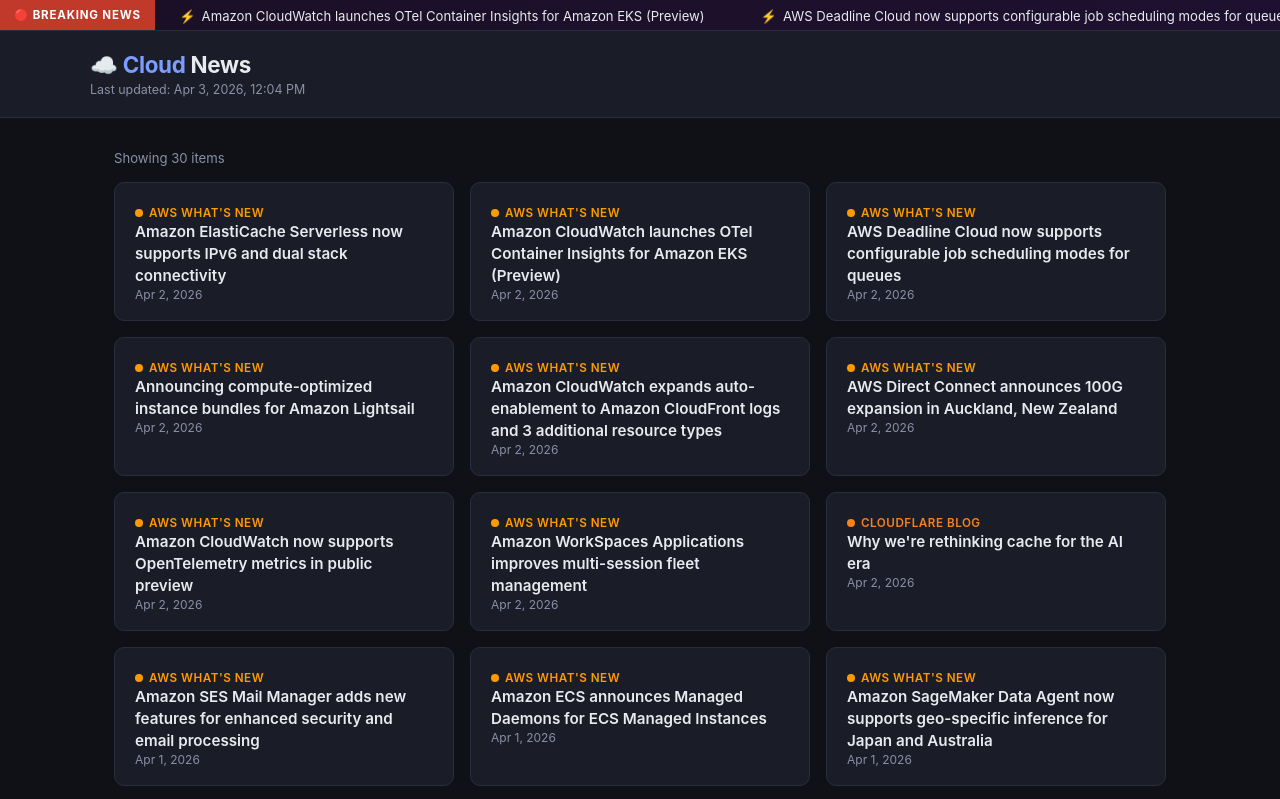
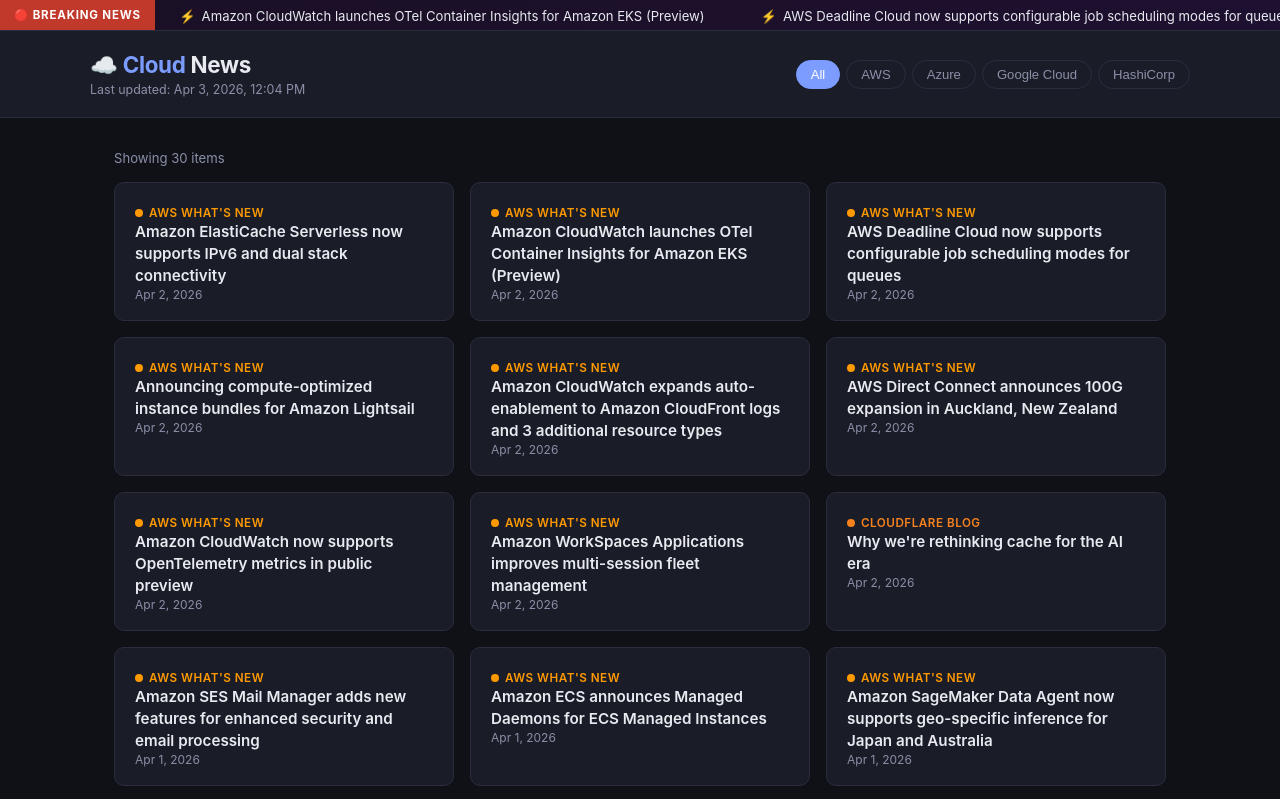
Before and after one commit to jrlong2/cloud-news, a website: page index.html in a window 1280 px wide. Shown: the top 799 px of the page. Drawn offline with Linux system fonts and the light colour scheme.

Commit message:
Add filter tabs for All, AWS, Azure, Google Cloud, and HashiCorp
Co-Authored-By: Oz <oz-agent@warp.dev>

```diff
--- a/index.html
+++ b/index.html
@@ -66,6 +66,34 @@
       margin-top: 3px;
     }
 
+    nav {
+      display: flex;
+      gap: 6px;
+      flex-wrap: wrap;
+    }
+
+    .tab {
+      padding: 6px 14px;
+      border-radius: 20px;
+      border: 1px solid var(--border);
+      background: transparent;
+      color: var(--text-secondary);
+      font-size: 0.82rem;
+      font-weight: 500;
+      cursor: pointer;
+      transition: background var(--transition), color var(--transition), border-color var(--transition);
+    }
+
+    .tab:hover {
+      background: var(--surface-hover);
+      color: var(--text-primary);
+    }
+
+    .tab.active {
+      background: var(--text-link);
+      border-color: var(--text-link);
+      color: #fff;
+    }
 
     main {
       max-width: 1100px;
@@ -249,6 +277,13 @@
         <h1>☁️ <span>Cloud</span> News</h1>
         <div id="last-updated">Loading…</div>
       </div>
+      <nav id="tabs">
+        <button class="tab active" data-source="all">All</button>
+        <button class="tab" data-source="AWS What's New">AWS</button>
+        <button class="tab" data-source="Azure Updates">Azure</button>
+        <button class="tab" data-source="Google Cloud Blog">Google Cloud</button>
+        <button class="tab" data-source="HashiCorp Blog">HashiCorp</button>
+      </nav>
     </div>
   </header>
 
@@ -269,6 +304,7 @@
     };
 
     let allItems = [];
+    let activeFilter = 'all';
 
     function formatDate(str) {
       try {
@@ -324,6 +360,22 @@
         .replace(/"/g, '&quot;');
     }
 
+    function applyFilter(source) {
+      activeFilter = source;
+      document.querySelectorAll('.tab').forEach(t => {
+        t.classList.toggle('active', t.dataset.source === source);
+      });
+      const filtered = source === 'all'
+        ? allItems
+        : allItems.filter(i => i.source === source);
+      renderCards(filtered);
+    }
+
+    document.getElementById('tabs').addEventListener('click', e => {
+      const tab = e.target.closest('.tab');
+      if (tab) applyFilter(tab.dataset.source);
+    });
+
     /* Populate the ticker with the 6 most recent headlines */
     function populateTicker(items) {
       const track = document.getElementById('ticker-track');
@@ -347,7 +399,7 @@
           : '';
         document.getElementById('last-updated').textContent = ts;
         populateTicker(allItems);
-        renderCards(allItems);
+        applyFilter('all');
       })
       .catch(err => {
         document.getElementById('loading').innerHTML =
```
